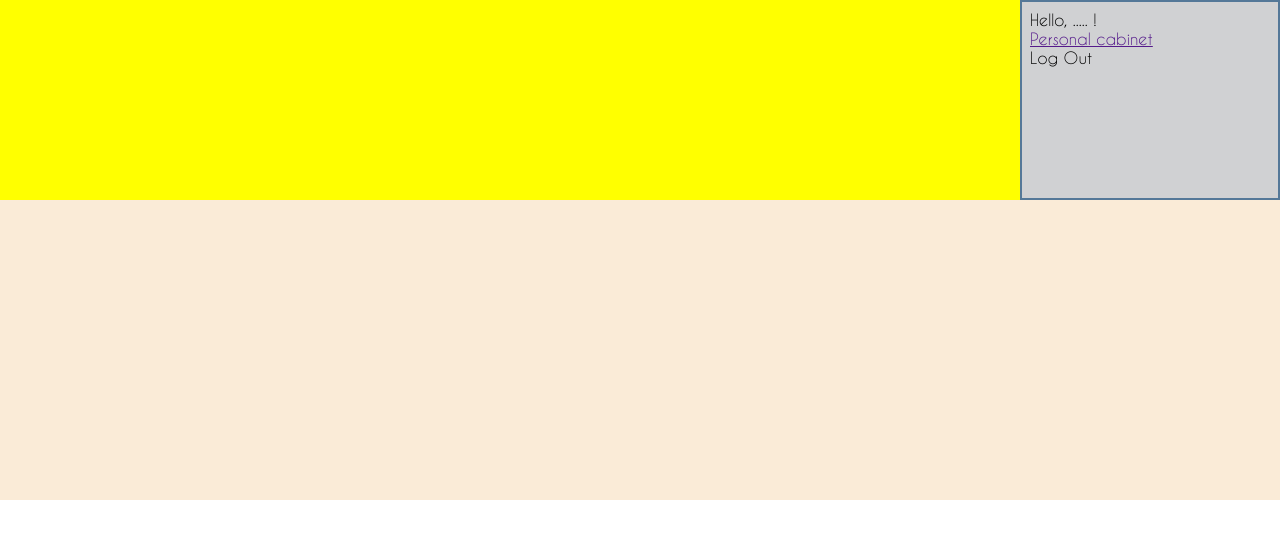
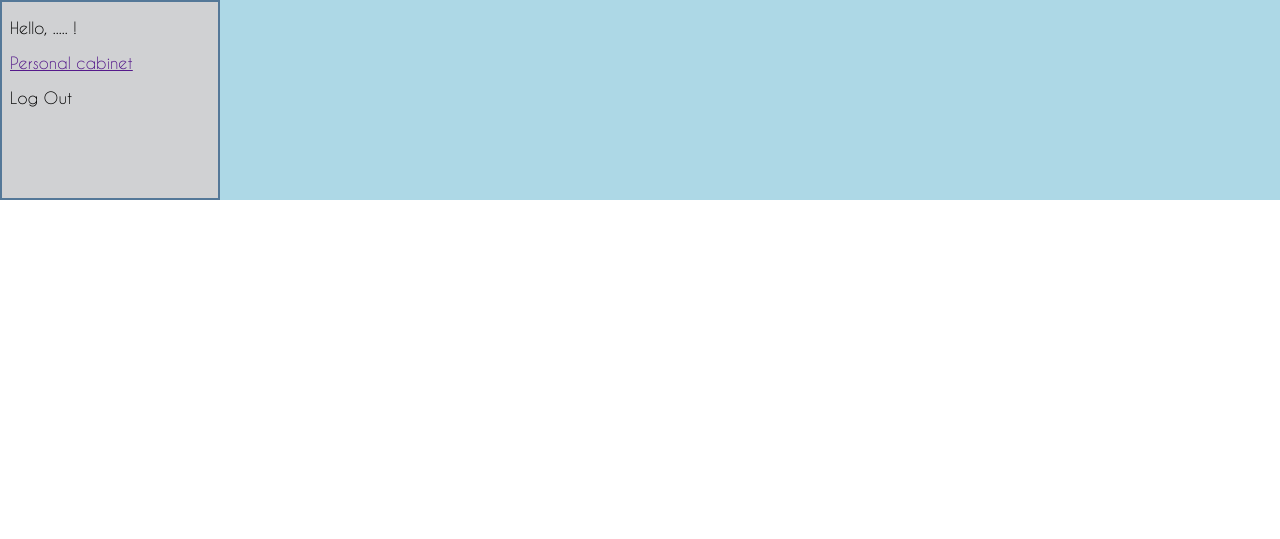
Before and after one commit to ScrumWebPack2017/webpackpj, a PHP site: page /index1.html in a window 1280 px wide. Shown: the top 539 px of the page. Run offline with PHP 8.4, Linux system fonts and the light colour scheme.

Commit message:
errors with commit fixed

```diff
--- a/styles/common.css
+++ b/styles/common.css
@@ -2,11 +2,6 @@
     font-family: 'CaviarDreams';
     src: url('../fonts/CaviarDreams.ttf');
 }
-
-a {
-    font-family: 'CaviarDreams';
-}
-
 
 body {
     margin: 0;
@@ -18,20 +13,21 @@ header {
     width: 100%;
     position: fixed;
     z-index: 5;
-    background-color: yellow;
+    background-color: lightblue;
+}
+.header_elements {
+    position: relative;
+    float: right;
 }
 
 #user_block {
-    position: relative;
-    float: right;
-    width: 240px;
+    width: 200px;
     height: 180px;
     background-color: #d0d1d3;
     padding: 8px;
     border: 2px solid #547898;
 }
 
-<<<<<<< HEAD
 #logo {
     width: 220px;
     height: 100%;
@@ -112,7 +108,7 @@ header {
     font-stretch: ultra-condensed;
     text-align: center;
     cursor: pointer;
-    background-image: url(../images/arrLeft.png);
+    background: url(../images/arrLeft.png);
     background-size: cover;
     font-family: "Century Gothic";
 }
@@ -126,12 +122,10 @@ header {
 
 }
 
-=======
->>>>>>> origin/master
 .auth_box {
     margin: auto;
     padding: 8px 0;
-    width: 220px;
+    width: 200px;
 
 }
 
@@ -141,7 +135,7 @@ header {
     padding: 0;
     border-radius: 3px;
     border: 1px solid #e7e7e7;
-    width: 220px;
+    width: 200px;
     margin: 0;
     height: 28px;
     font-size: 16px;
@@ -149,22 +143,17 @@ header {
 }
 
 #error_lbl {
-    width: 220px;
+    width: 200px;
     margin: auto;
     color: red;
 }
 
 .auth_btn {
     box-shadow: inset 1px 1px 5px 0 #eee;
-    font-size: 18px;
+    font-size: 16px;
     border-radius: 4px;
-<<<<<<< HEAD
     border: 1px solid white;
     width: 74px;
-=======
-    border: 1px solid silver;
-    width: 80px;
->>>>>>> origin/master
     height: 28px;
     background: #99d9ea;
     color: #000000;
@@ -174,6 +163,7 @@ header {
 .auth_btns {
     position: relative;
     float: left;
+    font-size: 16px;
     height: 30px;
     padding-bottom: 4px;
 }
@@ -187,20 +177,4 @@ header {
 
 #reg_btn_box {
     padding-top: 8px;
-
 }
-
-#content {
-    position: absolute;
-    width: 100%;
-    background-color: antiquewhite;
-    min-height: 500px;
-}
-
-#left_bar {
-    position: fixed;
-    z-index: 10;
-    top: 200px;
-    width: 200px;
-    background-color: aqua;
-}
```
Also changed, not shown: index.php (+3 -9 lines).
